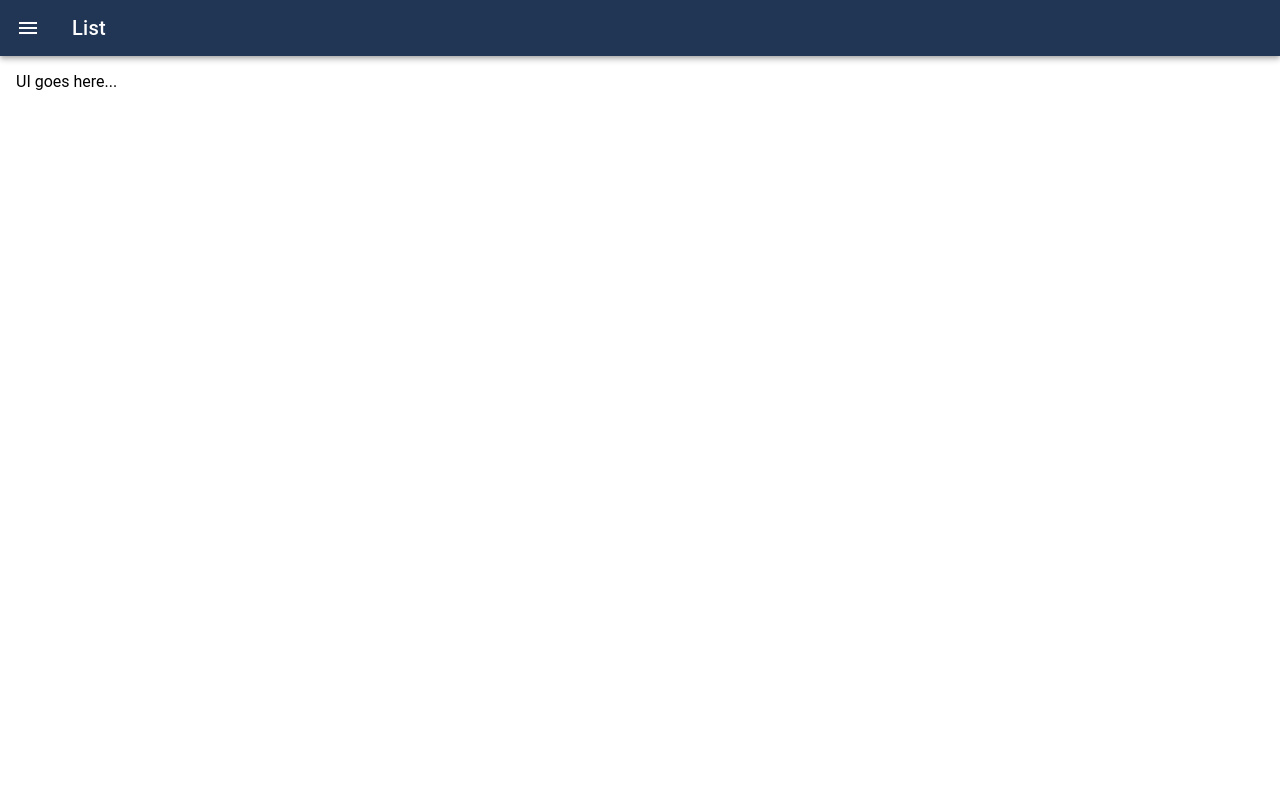
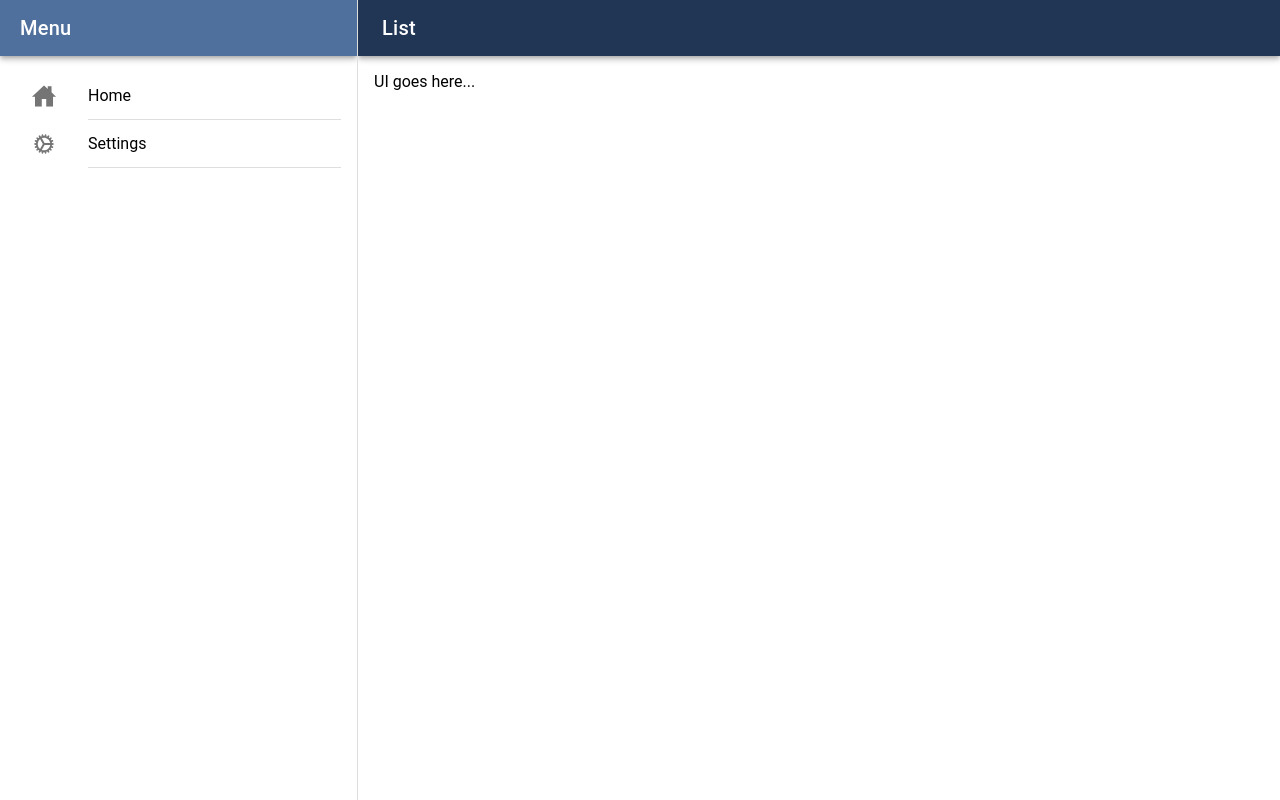
Before and after one commit to HectorDNuno/practiceApp, a React (Vite) app: page /app/list in a window 1280 px wide. Built offline with nearby package versions, Linux system fonts and the light colour scheme.

Commit message:
wraps page in split pane hook, adds item icons to map, removes arrows next to menu items on mobile, fizes redirect route, unhides menu items on larger screens

```diff
--- a/src/pages/Menu.tsx
+++ b/src/pages/Menu.tsx
@@ -1,11 +1,13 @@
 import {
   IonContent,
   IonHeader,
+  IonIcon,
   IonItem,
   IonMenu,
   IonMenuToggle,
   IonPage,
   IonRouterOutlet,
+  IonSplitPane,
   IonTitle,
   IonToolbar,
 } from "@ionic/react";
@@ -22,7 +24,7 @@ const Menu: React.FC = () => {
   ];
 
   return (
-    <IonPage>
+    <IonSplitPane contentId="main">
       <IonMenu contentId="main">
         <IonHeader>
           <IonToolbar color={"secondary"}>
@@ -31,26 +33,25 @@ const Menu: React.FC = () => {
         </IonHeader>
 
         <IonContent className="ion-padding">
-          {paths.map((item, index) => {
-            return (
-              <IonMenuToggle key={index}>
-                <IonItem routerLink={item.url} routerDirection="none">
-                  {item.name}
-                </IonItem>
-              </IonMenuToggle>
-            );
-          })}
+          {paths.map((item, index) => (
+            <IonMenuToggle key={index} autoHide={false}>
+              <IonItem detail={false} routerLink={item.url} routerDirection="none">
+                <IonIcon slot="start" icon={item.icon} />
+                {item.name}
+              </IonItem>
+            </IonMenuToggle>
+          ))}
         </IonContent>
       </IonMenu>
 
       <IonRouterOutlet id="main">
         <Route exact path="/app/list" component={List} />
         <Route exact path="/app/settings" component={Settings} />
-        <Route exact path="/app" component={List}>
+        <Route exact path="/app">
           <Redirect to="/app/list" />
         </Route>
       </IonRouterOutlet>
-    </IonPage>
+    </IonSplitPane>
   );
 };
 
```
